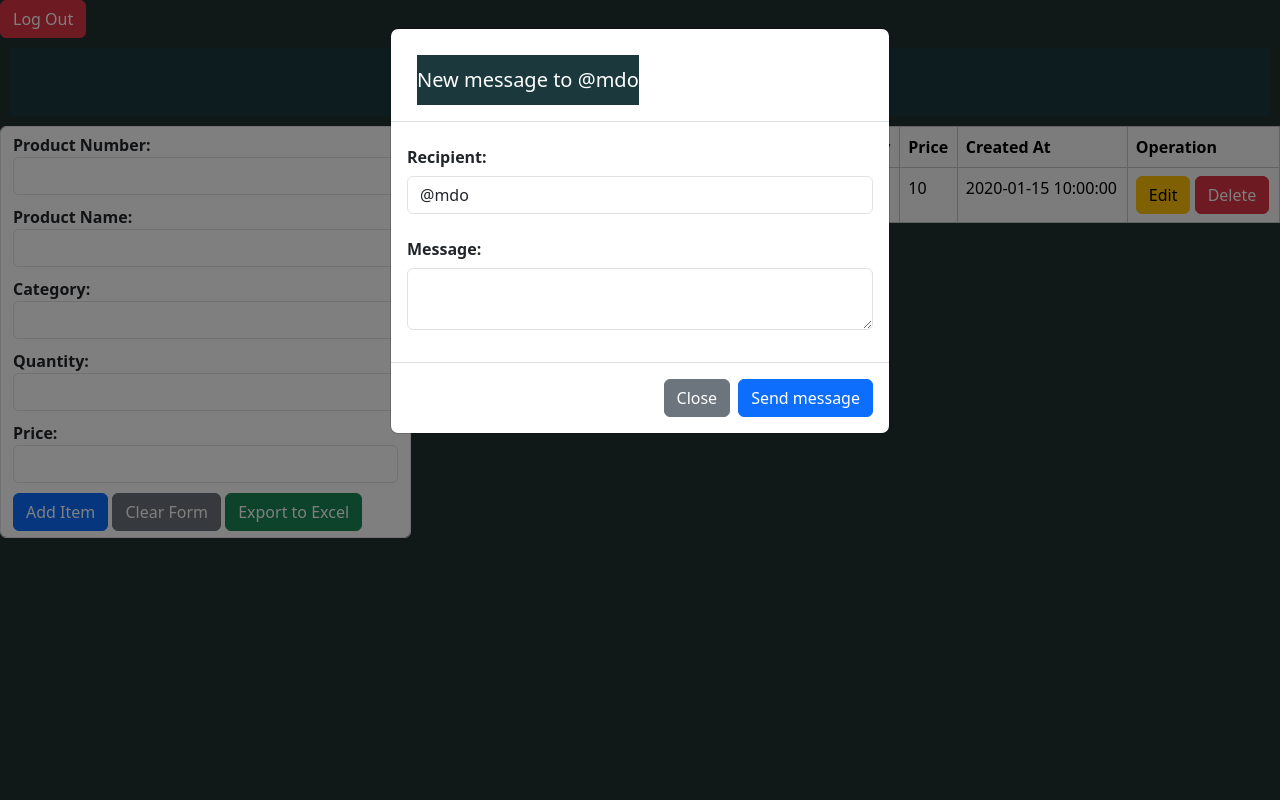
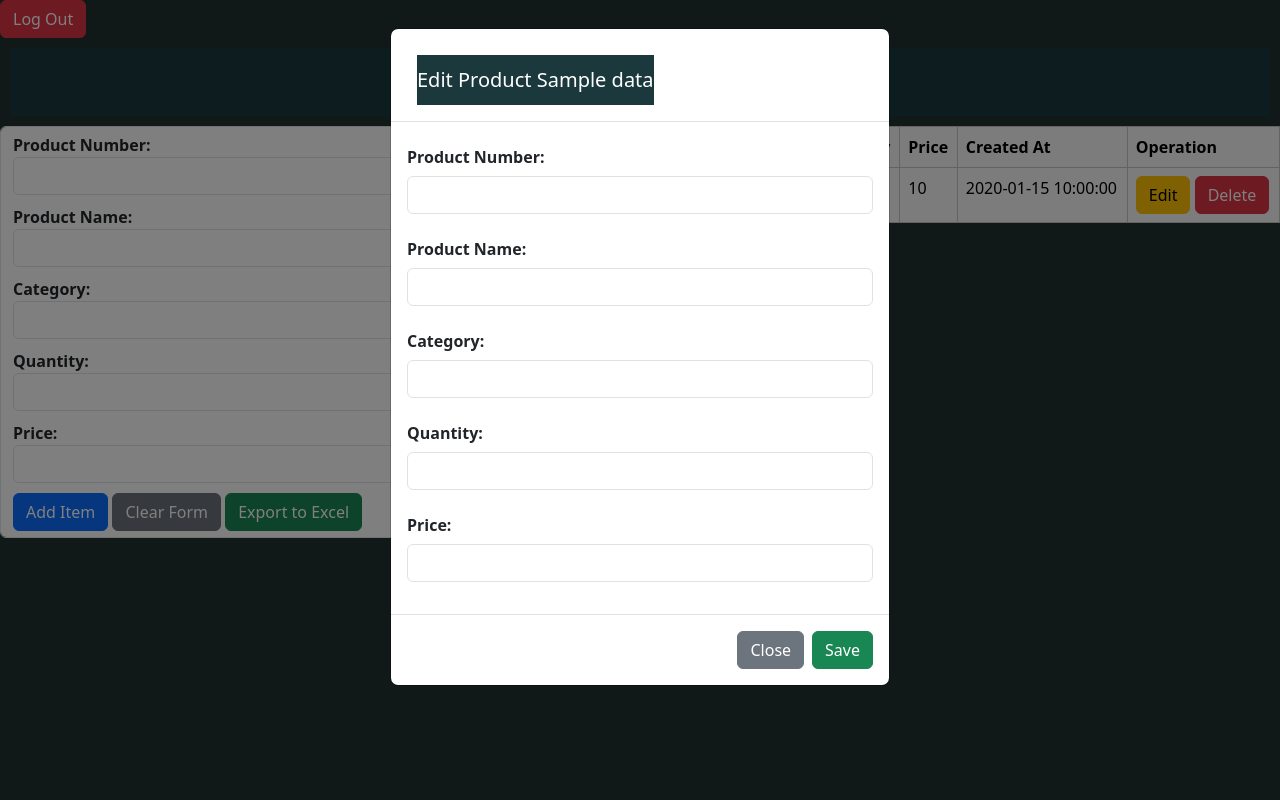
Before and after one commit to mojtabaabedi81/inventory, a PHP site: template template/inventory_form.php in a window 1280 px wide, after a click on "Edit". Run offline with PHP 8.4, Linux system fonts and the light colour scheme; the template is opened without the code that fills it: most values are stand-ins (such as "Sample title", 1, 10 or a date in 2020).

Commit message:
refactor the edit button

```diff
--- a/controller/inventoryTable_controller.php
+++ b/controller/inventoryTable_controller.php
@@ -43,8 +43,9 @@ function edit_item()
         $product_category = post('product_category');
         $product_quantity = post('product_quantity');
         $product_price = post('product_price');
+        $id = post('id');
 
-        edit_product($product_name, $product_no, $product_category, $product_quantity, $product_price);
+        edit_product($product_name, $product_no, $product_category, $product_quantity, $product_price, $id);
 
         header("Location:../inventoryTable/show");
         exit();
--- a/template/inventory_form.php
+++ b/template/inventory_form.php
@@ -59,14 +59,14 @@
             <?php
             foreach ($data as $item) {
                 echo '<tr>
-                        <th>' . $item['product_no'] . '</th>
+                        <td>' . $item['product_no'] . '</td>
                         <td>' . $item['product_name'] . '</td>
                         <td>' . $item['product_category'] . '</td>
                         <td>' . $item['product_quantity'] . '</td>
                         <td>' . $item['product_price'] . '</td>
                         <td>' . $item['created_at'] . '</td>
                         <td>
-                            <button data-bs-toggle="modal" data-bs-target="#exampleModal" data-bs-whatever="@mdo" class="btn btn-warning">Edit</button>
+                            <button data-bs-toggle="modal" data-bs-target="#exampleModal" data-bs-id="'.$item['id'].'" data-bs-name="'.$item['product_name'].'" class="btn btn-warning">Edit</button>
                             <button class="btn btn-danger" onclick="deleteItem(' . $item['id'] . ')">Delete</button>
                         </td>
                         </tr>';
@@ -83,36 +83,41 @@
     <div class="modal-dialog">
         <div class="modal-content">
             <div class="modal-header">
-                <h1 class="modal-title fs-5" id="exampleModalLabel">New message</h1>
+                <h1 class="modal-title fs-5" id="exampleModalLabel">edit item</h1>
             </div>
             <div class="modal-body">
-                <form>
+                <form method="post" action="/inventoryTable/edit_item">
+                    <input name="id" id="sendId" type="hidden" value="">
                     <div class="mb-3">
-                        <label for="recipient-name" class="col-form-label">Recipient:</label>
-                        <input type="text" class="form-control" id="recipient-name">
+                        <label for="recipient-name" class="col-form-label">Product Number:</label>
+                        <input name="product_no" type="number" class="form-control" id="Product-number">
                     </div>
                     <div class="mb-3">
-                        <label for="message-text" class="col-form-label">Message:</label>
-                        <textarea class="form-control" id="message-text"></textarea>
+                        <label for="recipient-name" class="col-form-label">Product Name:</label>
+                        <input name="product_name" type="text" class="form-control" id="Product-name">
                     </div>
-                </form>
+                    <div class="mb-3">
+                        <label for="recipient-name" class="col-form-label">Category:</label>
+                        <input name="product_category" type="text" class="form-control" id="category">
+                    </div>
+                    <div class="mb-3">
+                        <label for="recipient-name" class="col-form-label">Quantity:</label>
+                        <input name="product_quantity" type="number" class="form-control" id="quantity">
+                    </div>
+                    <div class="mb-3">
+                        <label for="recipient-name" class="col-form-label">Price:</label>
+                        <input name="product_price" type="number" class="form-control" id="Price">
+                    </div>
             </div>
             <div class="modal-footer">
                 <button type="button" class="btn btn-secondary" data-bs-dismiss="modal">Close</button>
-                <button type="button" onclick="editItem()" class="btn btn-primary">Send message</button>
+                <button type="submit" class="btn btn-success">Save</button>
             </div>
+                </form>
         </div>
     </div>
 </div>
 <script>
-
-    function editItem(id) {
-
-        $.post('/inventoryTable/edit_product', {"id": id}).done(function (response) {
-            // location.reload();
-        });
-    }
-
 
     function deleteItem(id) {
         $.post('/inventoryTable/delete_product', {"id": id}).done(function (response) {
@@ -156,23 +161,22 @@
 
     //bootstrap modal
 
-
     const exampleModal = document.getElementById('exampleModal')
     if (exampleModal) {
         exampleModal.addEventListener('show.bs.modal', event => {
             // Button that triggered the modal
             const button = event.relatedTarget
             // Extract info from data-bs-* attributes
-            const recipient = button.getAttribute('data-bs-whatever')
+            const ProductID = button.getAttribute('data-bs-id')
+            const ProductName = button.getAttribute('data-bs-name')
             // If necessary, you could initiate an Ajax request here
             // and then do the updating in a callback.
-
             // Update the modal's content.
             const modalTitle = exampleModal.querySelector('.modal-title')
-            const modalBodyInput = exampleModal.querySelector('.modal-body input')
+            const modalBodyInput = exampleModal.querySelector('#sendId')
 
-            modalTitle.textContent = `New message to ${recipient}`
-            modalBodyInput.value = recipient
+            modalTitle.textContent = `Edit Product ${ProductName}`
+            modalBodyInput.value = ProductID
         })
     }
 </script>
```
Also changed, not shown: model/inventory_model.php (+11 -3 lines).
